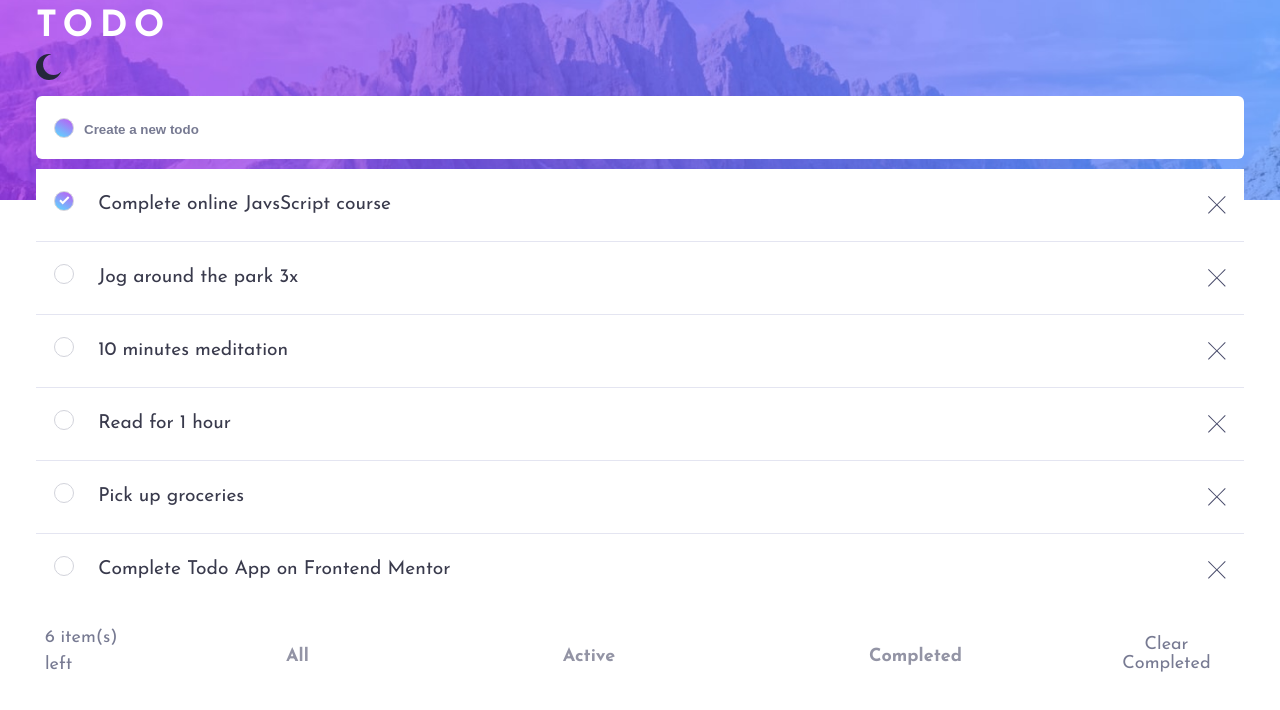
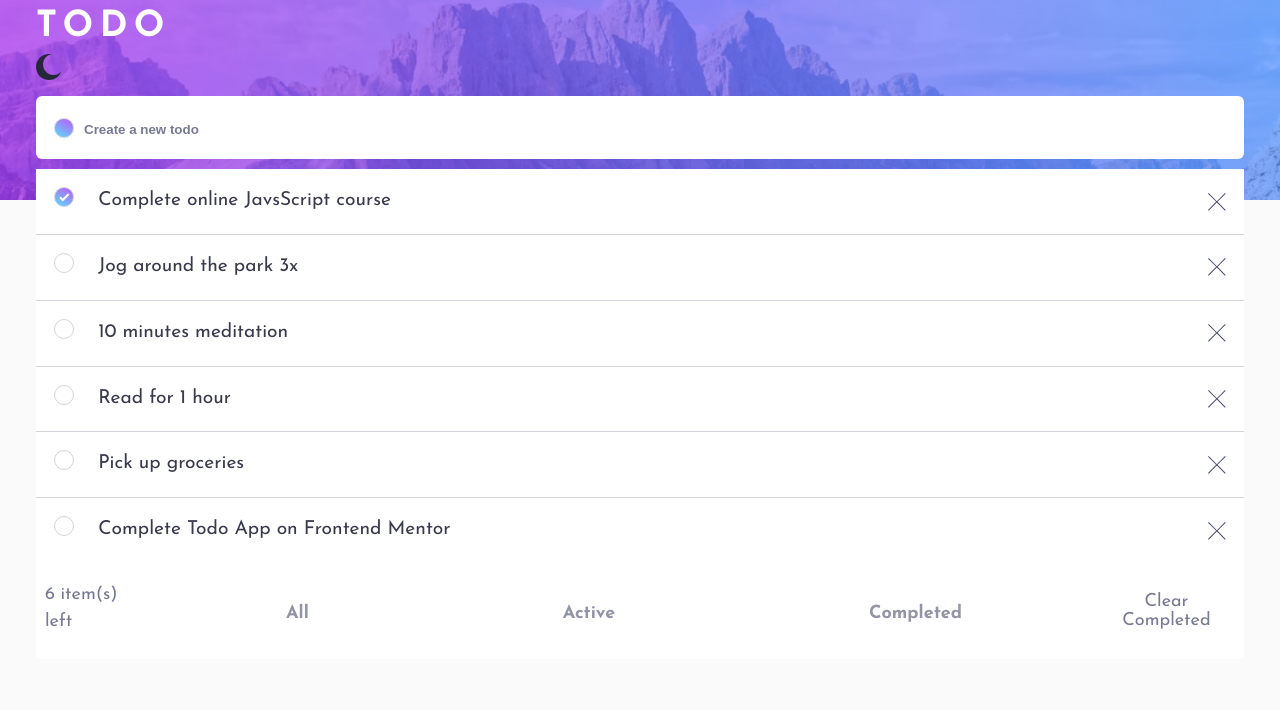
Before and after one commit to ikennarichard/Todo-main, a React (Vite) app: page / in a window 1280 px wide. Shown: the top 710 px of the page. Built offline with nearby package versions, Linux system fonts and the light colour scheme.

Commit message:
Update app component

```diff
--- a/src/App.jsx
+++ b/src/App.jsx
@@ -1,7 +1,7 @@
 import { useState } from "react";
 import { ThemeProvider } from "./context/ThemeContext";
 import Header from "./components/Header";
-import List from "./components/List";
+import TodoMain from "./components/TodoMain";
 
 const data = [
   { id: 1, item: "Complete online JavsScript course", completed: true },
@@ -26,10 +26,10 @@
     <ThemeProvider>
         <div className="wrapper" style={{
           backgroundColor: isDarkMode ? 'var(--very-dark-blue)' :
-          'white',
+          'var(--light-gray)',
         }}>
           <Header getTheme={getThemeValue}/>
-          <List
+          <TodoMain
           todos={todos}
           setTodo={setTodos}
           filterOption={filterOption}
```
